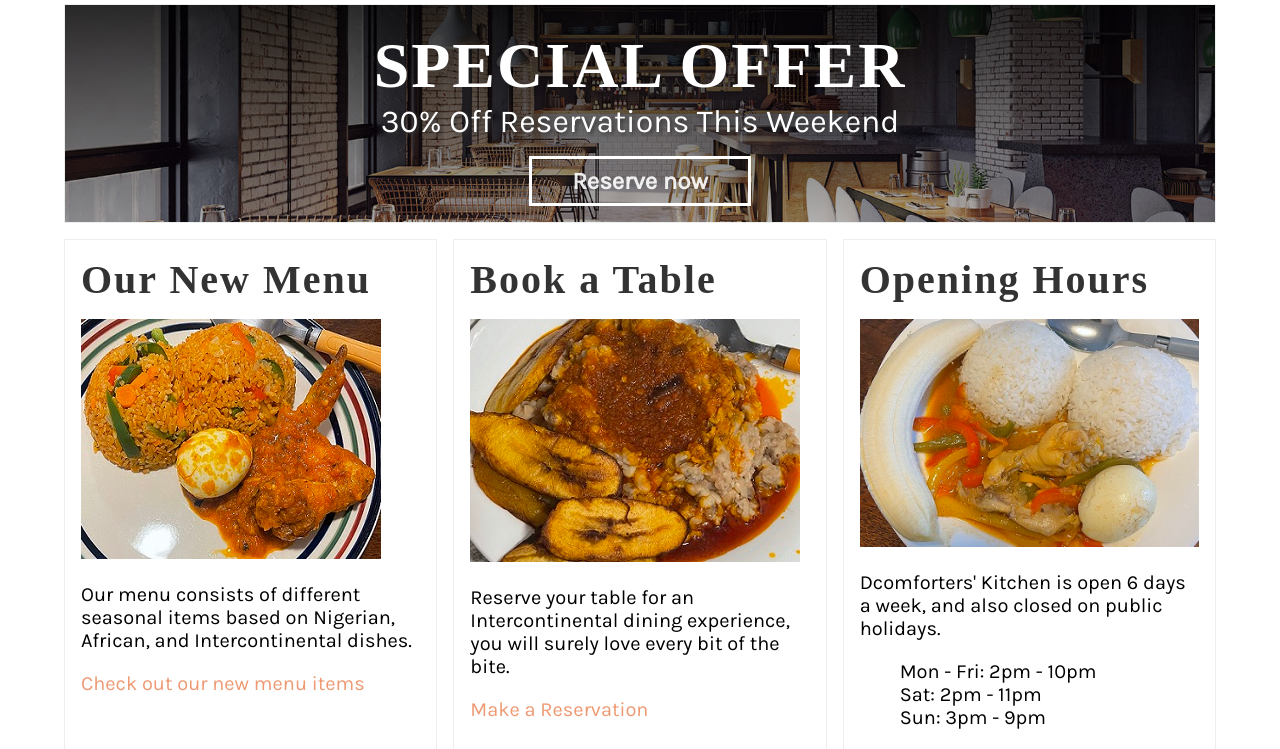
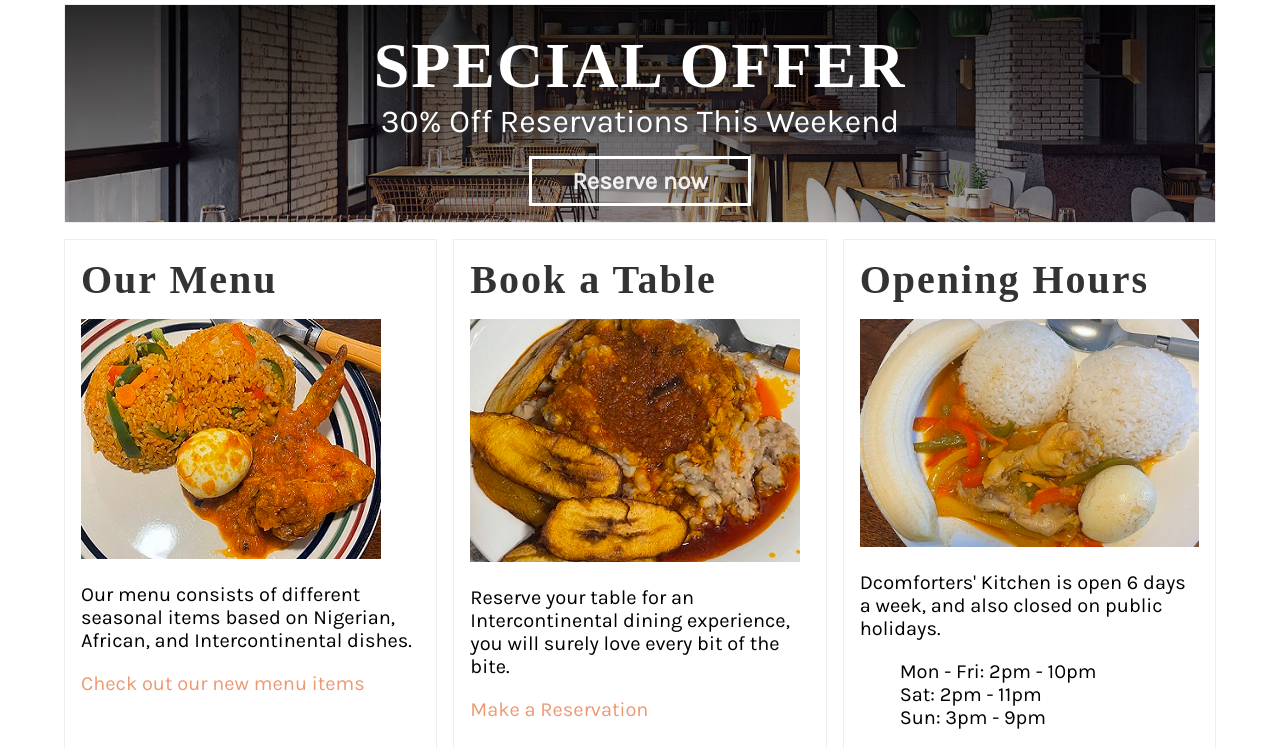
Before and after one commit to Dcomforter/New-Kitchen, a Django app: page / in a window 1280 px wide. Shown: the part 320-1069 px from the top of the page. Run offline with Django 4.2, Linux system fonts and the light colour scheme; some web fonts are replaced.

Commit message:
Updated index.html

```diff
--- a/newapp/templates/index.html
+++ b/newapp/templates/index.html
@@ -13,7 +13,7 @@
   </section>
   <section>
     <article>
-      <h2>Our New Menu</h2>
+      <h2>Our Menu</h2>
       <img src="{% static 'img/jollof_rice.jpg' %}">
       <p>
         Our menu consists of different seasonal items based on Nigerian, African, and Intercontinental dishes.
```
